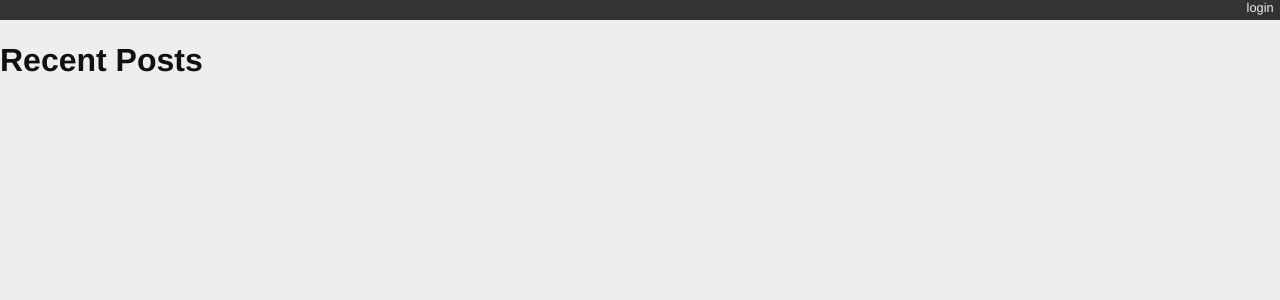
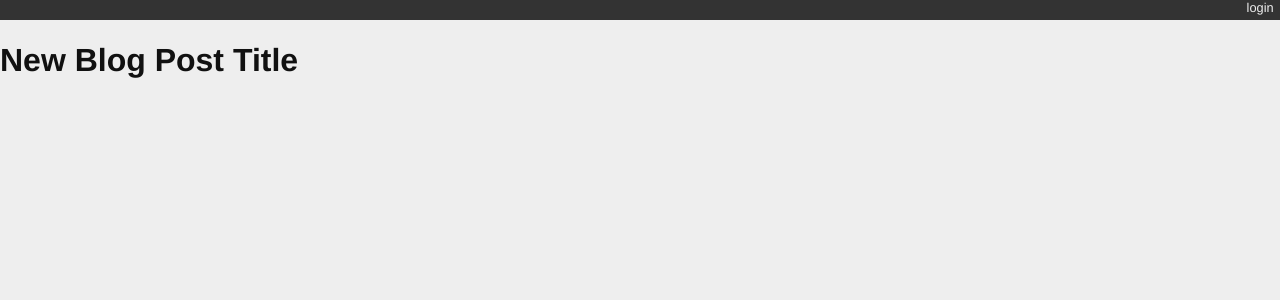
Before and after one commit to NoraQin/django_blog_python_330, a Django app: page / in a window 1280 px wide. Shown: the top 300 px of the page. Run offline with Django 4.2, Linux system fonts and the light colour scheme; data that the repository does not hold is empty.

Commit message:
change blog post title

```diff
--- a/blogging/templates/blogging/list.html
+++ b/blogging/templates/blogging/list.html
@@ -1,7 +1,7 @@
 {% extends "base.html" %}
 
 {% block content %}
-    <h1>Recent Posts</h1>
+    <h1>New Blog Post Title</h1>
     {% for post in post_list %}
         <div class="post">
             <h2>
```
